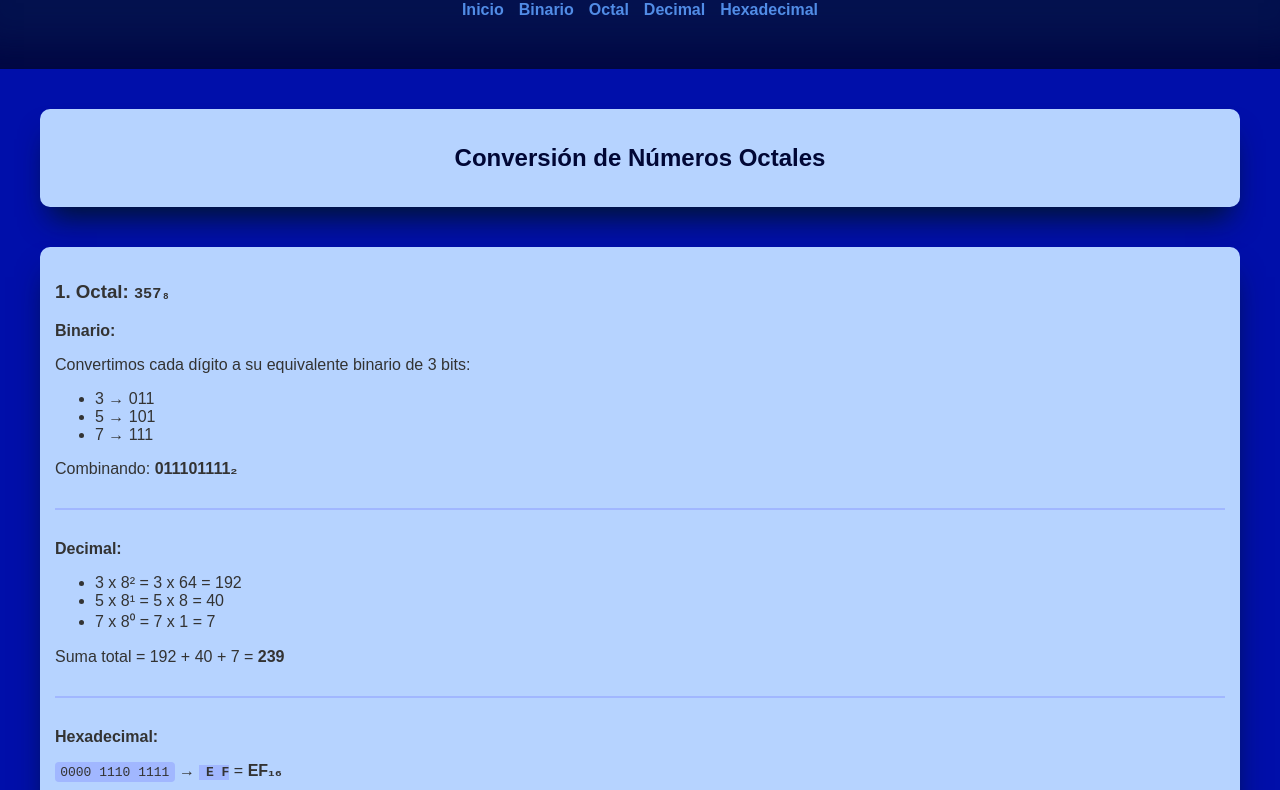
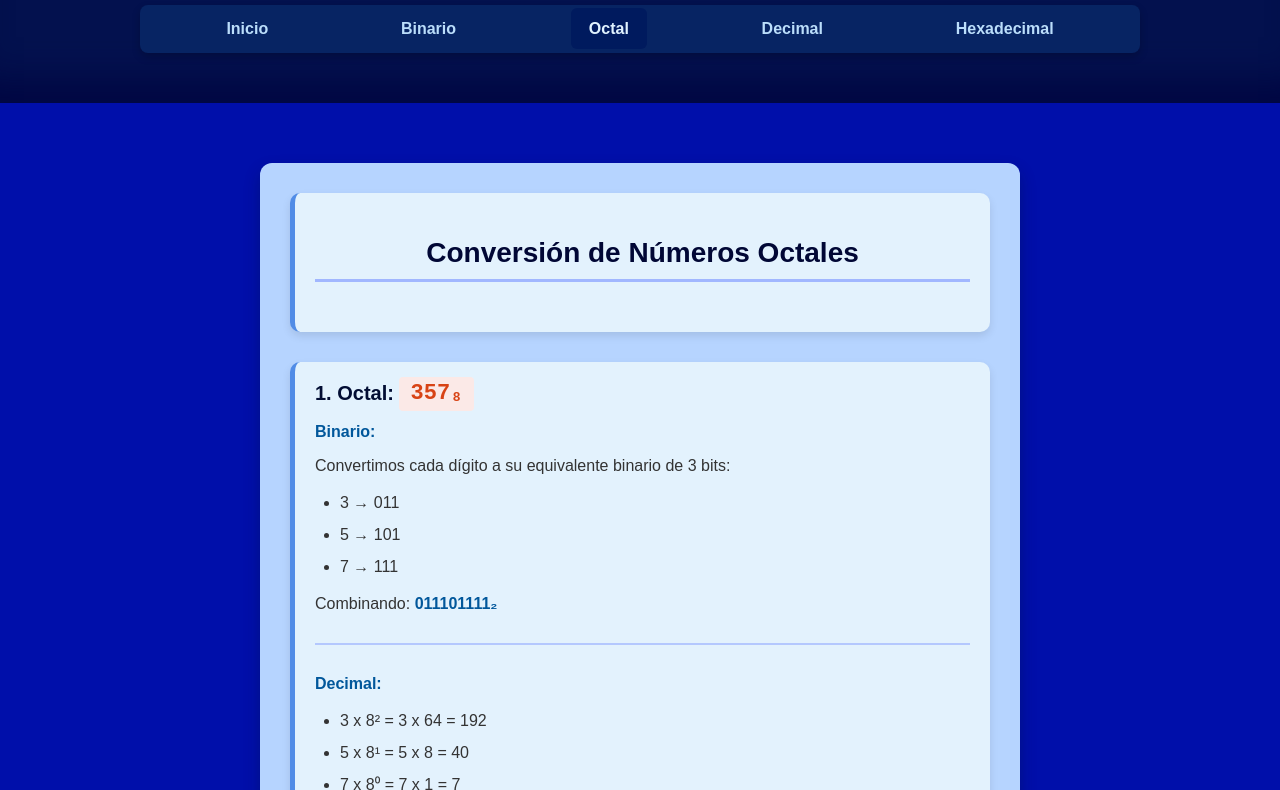
Before and after one commit to josuhz/-FOC-Tarea-HTML-, a plain HTML site: page proyecto foc html/octal.html in a window 1280 px wide. Shown: the part 176-966 px from the top of the page. Drawn offline with Linux system fonts and the light colour scheme.

Commit message:
Add files via upload

```diff
--- a/proyecto foc html/octal.html
+++ b/proyecto foc html/octal.html
@@ -15,7 +15,7 @@
             <ul>
                 <li><a href="index.html">Inicio</a></li>
                 <li><a href="binario.html">Binario</a></li>
-                <li><a href="#">Octal</a></li>
+                <li class="active"><a href="#">Octal</a></li>
                 <li><a href="decimal.html">Decimal</a></li>
                 <li><a href="hexadecimal.html">Hexadecimal</a></li>
             </ul>
--- a/proyecto foc html/styles.css
+++ b/proyecto foc html/styles.css
@@ -1,5 +1,3 @@
-/* styles.css */
-
 body {
     background-color: #000faa; /*2004 + 2006 = 4010, FAA hexadecimal*/
     font-family: Arial, sans-serif;
@@ -13,128 +11,162 @@ body {
 
 header {
     background-color: #03114e;
-    color: rgb(206, 233, 255);
-    padding: 20px;
-    margin-bottom: 20px;
+    color: #cce0ff;
+    padding: 30px 20px;
+    margin-bottom: 30px;
     text-align: center;
     box-shadow: #000642 0px -50px 36px -28px inset;
 }
- header h1{
-    font-size: 42px;
-    color: rgb(218, 230, 255);
 
- }
+header h1 {
+    font-size: 48px;
+    color: #e0f2ff;
+    margin-bottom: 5px;
+}
 
- header h2{
-    font-size: 20px;
-    color: rgb(218, 230, 255);
- }
+header h2 {
+    font-size: 22px;
+    color: #bbdefb;
+    font-style: italic;
+}
+
+nav {
+    background-color: #072463;
+    padding: 15px 20px;
+    margin: 20px auto;
+    border-radius: 8px;
+    box-shadow: 0 4px 8px rgba(0, 0, 0, 0.2);
+    width: 90%;
+    max-width: 960px;
+}
 
 nav ul {
     list-style: none;
-    padding: 0px;
-    margin: 30px;
+    padding: 0;
+    margin: 0;
     display: flex;
-    justify-content: center;
-    gap: 15px;
-}
-
-nav ul li {
-    display: inline;
+    justify-content: space-around;
+    align-items: center;
 }
 
 nav ul li a {
-    color: #518ce6;
+    color: #bbdefb;
     text-decoration: none;
+    font-weight: bold;
+    padding: 12px 18px;
+    border-radius: 6px;
+    transition: background-color 0.3s ease, color 0.3s ease;
+}
+
+nav ul li a:hover,
+nav ul li.active a {
+    background-color: #001a5e;
+    color: #e0f2ff;
+    text-decoration: none;
+}
+
+section.contenido2 {
+    padding: 30px;
+    background-color: #b6d4ff;
+    flex: 1;
+    border-radius: 12px;
+    width: 700px;
+    margin: 30px auto;
+    box-shadow: 0 8px 16px rgba(0, 21, 44, 0.3);
+}
+
+section.contenido2 h2 {
+    color: #010735;
+    text-align: center;
+    font-size: 28px;
+    margin-bottom: 30px;
+    border-bottom: 3px solid #a1b7ff;
+    padding-bottom: 10px;
+}
+
+div.conversion {
+    background-color: #e3f2fd;
+    padding: 20px;
+    margin-bottom: 30px;
+    border-radius: 10px;
+    box-shadow: 0 4px 8px rgba(0, 0, 0, 0.1);
+    border-left: 5px solid #518ce6;
+}
+
+div.conversion h3 {
+    color: #020d33;
+    font-size: 20px;
+    margin-top: 0;
+    margin-bottom: 15px;
+}
+
+div.conversion code {
+    font-size: 1.1em;
+    color: #d84315;
+    background-color: #fbe9e7;
+    padding: 0.2em 0.5em;
+    border-radius: 4px;
+}
+
+div.paso-conversion {
+    margin-top: 15px;
+    margin-bottom: 25px;
+}
+
+div.paso-conversion strong {
+    color: #01579b;
     font-weight: bold;
 }
 
-nav ul li a:hover {
-    text-decoration: underline;
+div.paso-conversion ul {
+    padding-left: 25px;
+    list-style-type: disc;
 }
 
-section.contenido {
-    padding: 20px;
-
-    background-color: #b6d3ff;
-    flex: 1;
-    border-radius: 10px;
-    max-width: 800px;
-    margin: 30px auto;
-    box-shadow: rgb(0, 21, 44) 0px 20px 30px -10px;
+div.paso-conversion li {
+    margin-bottom: 8px;
+    font-size: 16px;
+    line-height: 1.5;
 }
 
-/*section.contenido h2 {
-    color: #b30000;
-    margin-bottom: 10px;
-}*/
-
-section.contenido p {
-    font-size: 16px;
-    line-height: 1.6;
-}
-
-section.contenido ul {
-    padding-left: 20px;
-}
-
-section.contenido li {
-    margin-bottom: 5px;
-}
-
-section.contenido2 {
-    width: 1200px;
-    margin: 0 auto; /* centra horizontalmente */
-    padding: 20px;
-
-}
-
-.conversion {
-    background-color: #b6d3ff;
-    padding: 15px;
-    margin-bottom: 40px;
-    border-radius: 10px;
-    box-shadow: rgb(0, 21, 44) 0px 20px 30px -10px;
-}
-
-
-.paso-conversion{
-    margin-top: 10px;
-    margin-bottom: 20px;
-}
-
-.agrupados{
+.agrupados {
     font-family: monospace;
-  background: #a1b7ff;
-  padding: 0.2em 0.4em;
-  border-radius: 4px;
+    background: #a1b7ff;
+    padding: 0.3em 0.6em;
+    border-radius: 6px;
+    color: #010735;
+    font-weight: bold;
 }
 
 .digitos {
     font-family: monospace;
-    background: #a1b7ff;
-    padding-left: 0.5em;
+    background: #89ace6;
+    padding: 0.3em 0.6em;
+    border-radius: 6px;
     font-weight: bold;
-  }
-
-.contenido2 h2{
     color: #010735;
-    text-align: center;
 }
 
 hr {
     margin: 30px 0;
     border: none;
     border-top: 2px solid #a1b7ff;
+    opacity: 0.7;
 }
 
 footer {
     background-color: #03114e;
-    color: white;
+    color: #e0f2ff;
     text-align: center;
-    padding: 10px;
-    margin-top: 20px;
+    padding: 20px;
+    margin-top: 30px;
     position: relative;
     bottom: 0;
     width: 100%;
+    font-size: 0.9em;
+    box-shadow: #000642 0px 50px 36px -28px inset;
 }
+
+footer p {
+    margin: 0;
+}
```
Also changed, not shown: proyecto foc html/binario.html (+2 -1 lines), proyecto foc html/decimal.html (+2 -1 lines), proyecto foc html/hexadecimal.html (+1 -1 lines), proyecto foc html/index.html (+3 -2 lines).
